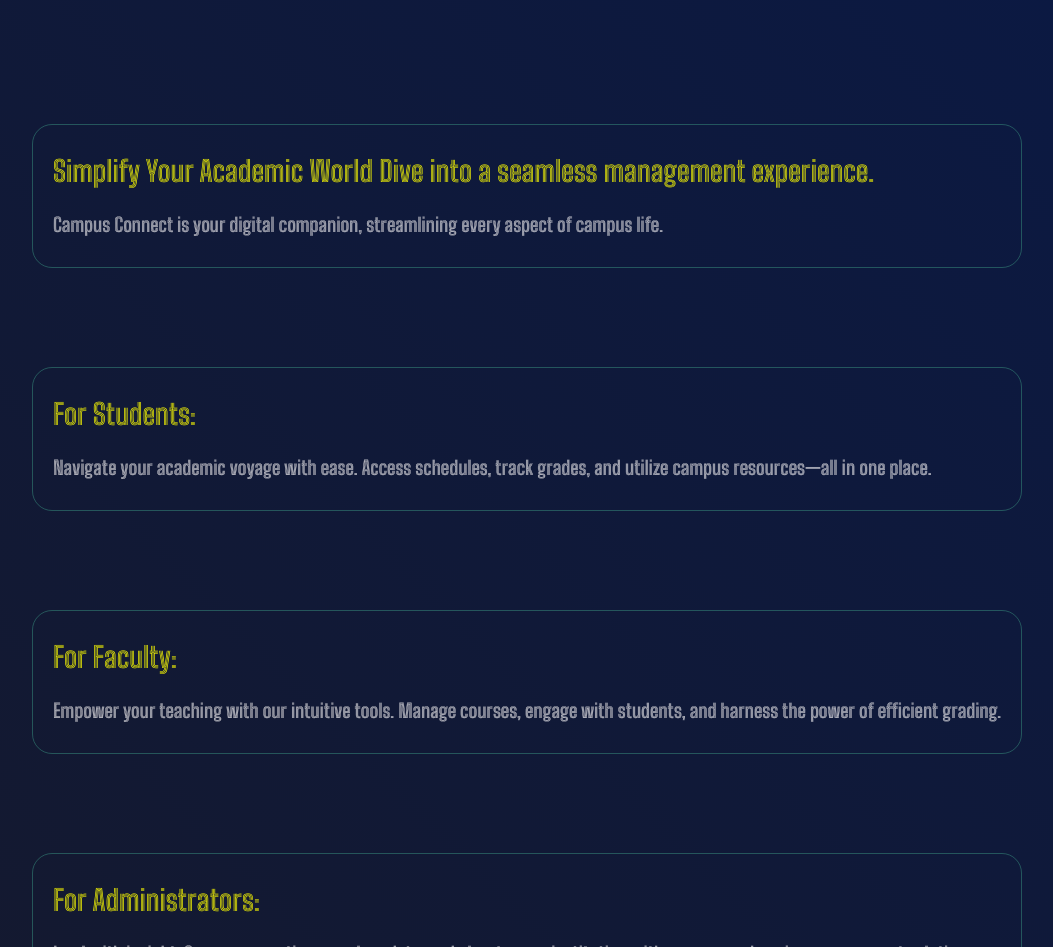
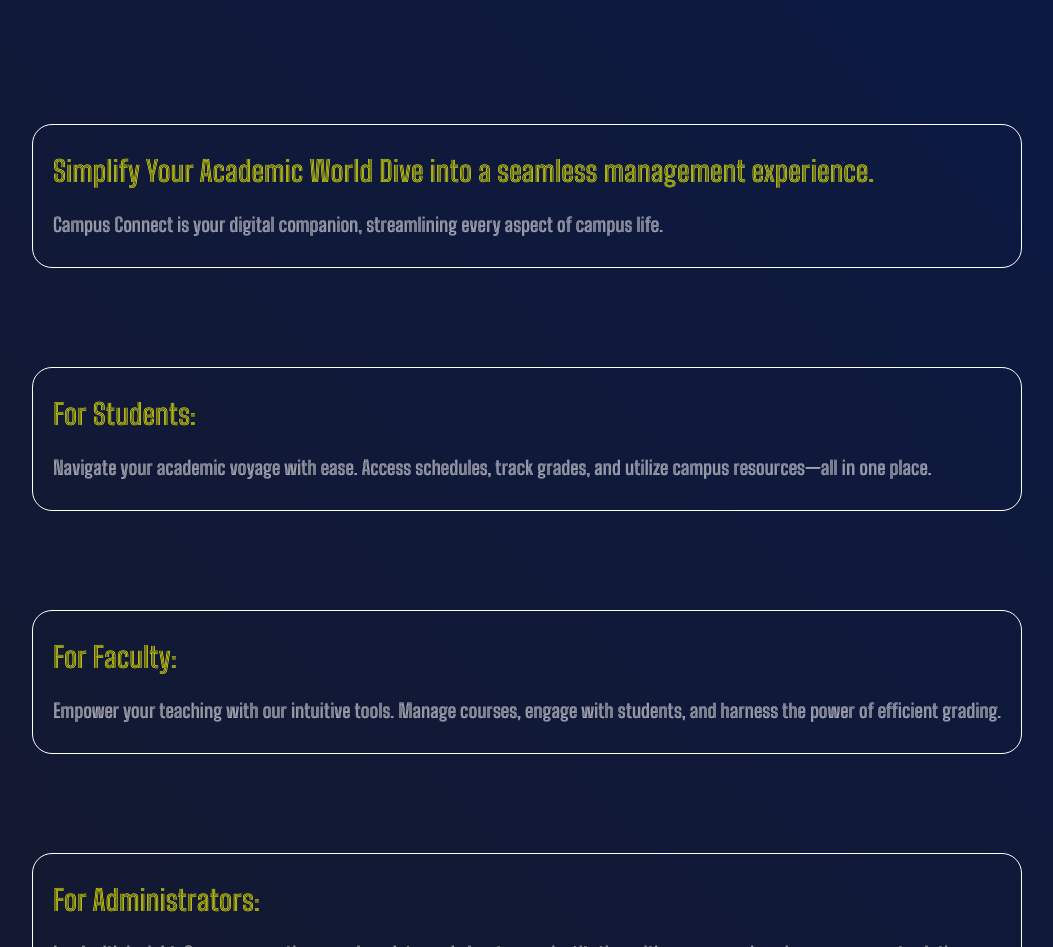
Before and after one commit to AaronRM2003/cmp-react, a React (Create React App) app: page / in a window 1280 px wide. Shown: the part 985-1932 px from the top of the page, without its empty margins (113-1166 px from the left). Built offline with nearby package versions, Linux system fonts and the light colour scheme.

Commit message:
Update Home.js

```diff
--- a/src/pages/Home.js
+++ b/src/pages/Home.js
@@ -147,17 +147,17 @@ function Home() {
       <h1 style={{color:'lightgreen',textAlign:'center'}}>Welcome to Campus Connect!</h1>
                <h5 style={{fontStyle:'italic'}}>Where Management Meets Innovation. </h5>
            <div style={{display:'flex',flexDirection:'column'}}>
-             <div className='attcont3' style={{marginTop:'10%'}}>
+             <div className='attcont2' style={{marginTop:'10%'}}>
 
                <h2 style={{color:'yellow'}}>Simplify Your Academic World Dive into a seamless management experience.</h2> <h4>Campus Connect is your digital companion, streamlining every aspect of campus life.</h4>           </div>
 
-<div className='attcont3' style={{marginTop:'10%'}}>
+<div className='attcont2' style={{marginTop:'10%'}}>
 <h2 style={{color:'yellow'}}>For Students:</h2> <h4>Navigate your academic voyage with ease. Access schedules, track grades, and utilize campus resources—all in one place.
 </h4></div>
-<div className='attcont3' style={{marginTop:'10%'}}>
+<div className='attcont2' style={{marginTop:'10%'}}>
 <h2 style={{color:'yellow'}}>For Faculty:</h2><h4> Empower your teaching with our intuitive tools. Manage courses, engage with students, and harness the power of efficient grading.
 </h4></div>
-<div className='attcont3' style={{marginTop:'10%'}}>
+<div className='attcont2' style={{marginTop:'10%'}}>
 <h2 style={{color:'yellow'}}>For Administrators:</h2><h4> Lead with insight. Oversee operations, analyze data, and elevate your institution with our comprehensive management solutions.
 </h4></div>
 </div>
```
